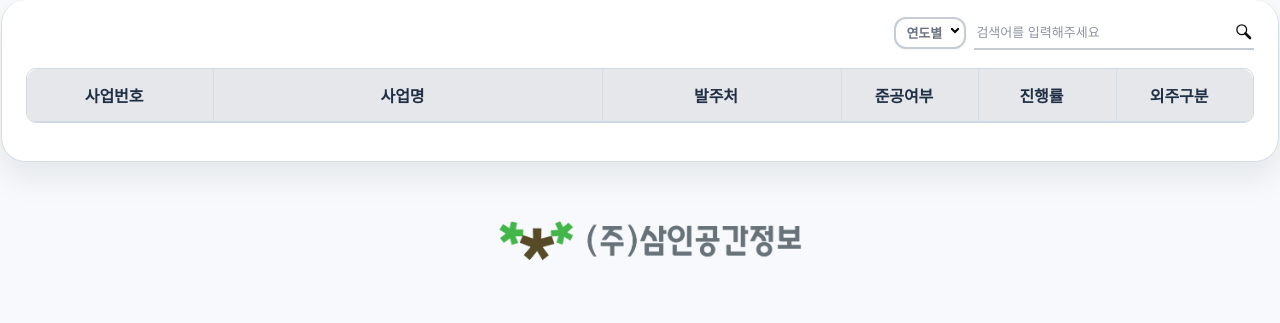
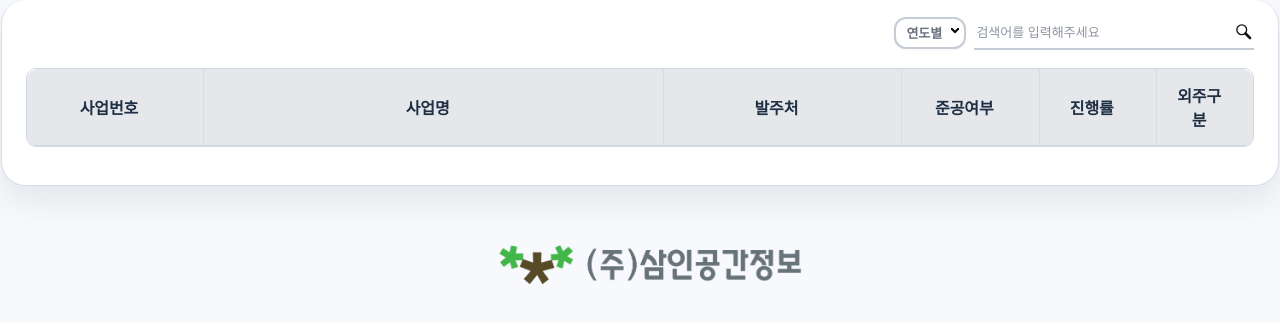
Before and after one commit to shinjeaho/PMS, a Python web app: template templates/PMS_Business_Year.html in a window 1280 px wide. Shown: the part 196-519 px from the top of the page. Run offline with Jinja, Linux system fonts and the light colour scheme; the template is opened without the code that fills it, so the values that code supplies are empty.

Commit message:
fix(ui): unify year list column widths to aggregate view

```diff
--- a/templates/PMS_Business_Year.html
+++ b/templates/PMS_Business_Year.html
@@ -839,17 +839,17 @@
                 <thead>
                     <tr>
                         <th id="projectSortContractCode" data-sort-key="contract_code" class="project-sortable"
-                            style="width: 15%;">사업번호</th>
+                            style="width: 14%;">사업번호</th>
                         <th id="projectSortProjectName" data-sort-key="project_name" class="project-sortable"
-                            style="width: 35%;" title="오름차순 → 내림차순 → 사업관리 이슈사항(사업번호 내림차순)">사업명</th>
+                            style="width: 42%;" title="오름차순 → 내림차순 → 사업관리 이슈사항(사업번호 내림차순)">사업명</th>
                         <th id="projectSortOrderPlace" data-sort-key="order_place" class="project-sortable"
                             style="width: 20%;">발주처</th>
                         <th id="projectSortStatus" data-sort-key="project_status" class="project-sortable"
                             style="width: 10%;">준공여부</th>
                         <th id="projectSortProgress" data-sort-key="progress" class="project-sortable"
-                            style="width: 10%;">진행률</th>
+                            style="width: 8%;">진행률</th>
                         <th id="projectSortOutsourcing" data-sort-key="outsourcing" class="project-sortable"
-                            style="width: 10%;">외주구분</th>
+                            style="width: 6%;">외주구분</th>
                     </tr>
                 </thead>
                 <tbody id="projectList_tbody"></tbody>
```
Also changed, not shown: static/PMS_Business_Year.js.
